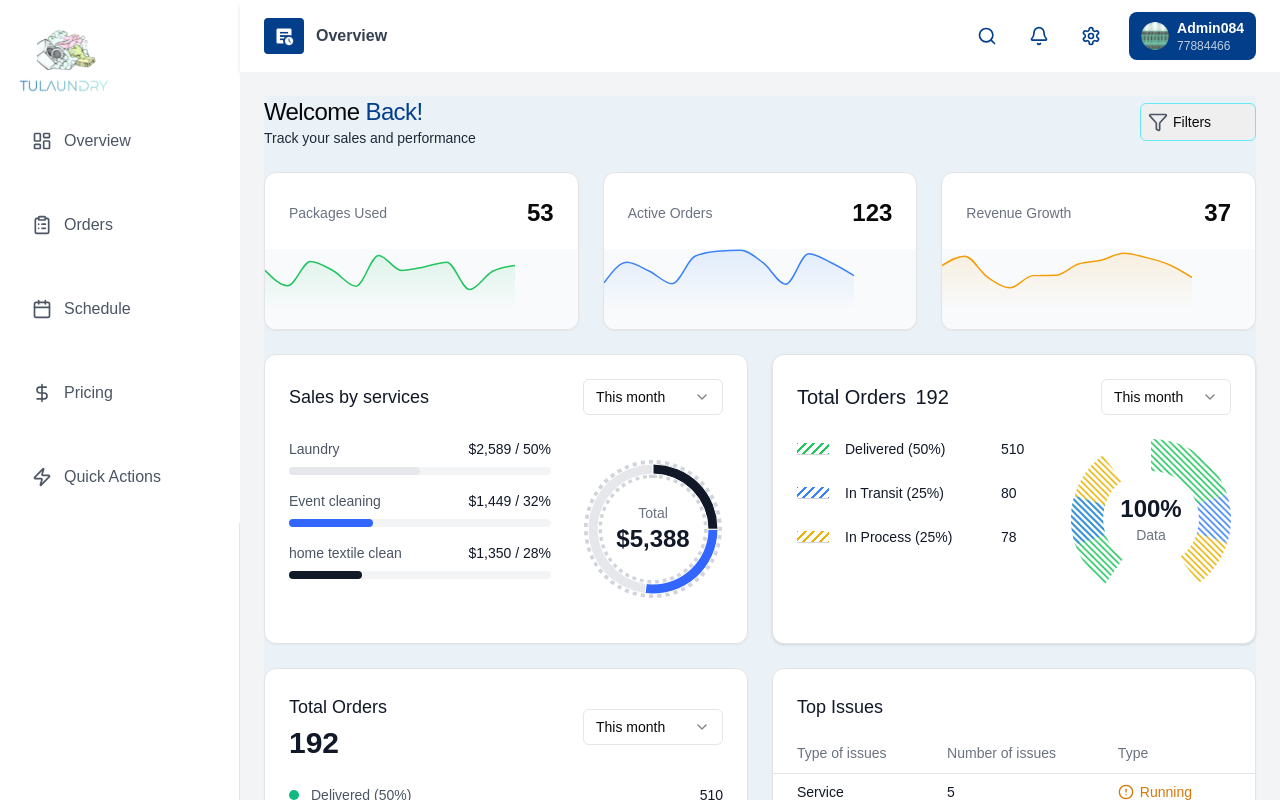
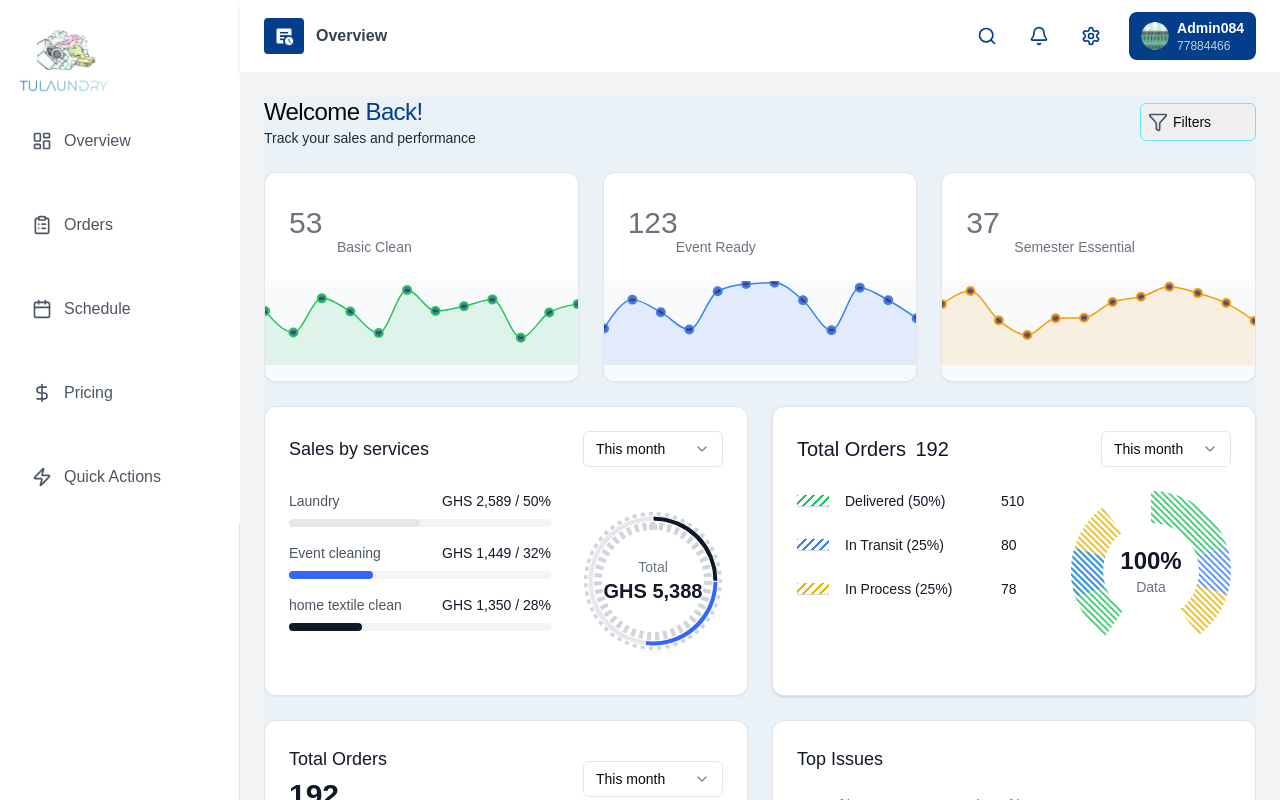
Before and after one commit to Aristocratjnr/service-provider-dashboard, a Next.js app: page / in a window 1280 px wide. Shown: the top 800 px of the page. Built offline with nearby package versions, Linux system fonts and the light colour scheme.

Commit message:
feat: update Dashboard layout and metrics, enhance chart components, and change currency format to GHS

```diff
--- a/app/(dashboard)/overview/page.tsx
+++ b/app/(dashboard)/overview/page.tsx
@@ -6,7 +6,6 @@ import { AreaChartSmall } from "@/components/charts/area-chart";
 import { TopServices } from "@/components/top-services";
 import { Orders } from "@/components/orders";
 import { MethodPreferred } from "@/components/method-preffered";
-import { FunnelIcon } from '@heroicons/react/24/solid';
 import { FilterIcon } from "lucide-react";
 
 const orderStatusData = [
@@ -58,10 +57,10 @@ export default function Dashboard() {
           </h1>
           <p className="text-sm text-gray-800">Track your sales and performance</p>
         </div>
-        {/* Dropdown with Icon */}
+
         <div className="relative">
           <select className="appearance-none w-full rounded-md border border-cyan-300 pl-8 pr-3 py-2 text-sm">
-            <option className="text-gray-500 text-lg">Filters</option>
+            <option>Filters</option>
             <option>Today</option>
             <option>This Week</option>
             <option>This Month</option>
@@ -71,17 +70,17 @@ export default function Dashboard() {
       </div>
       <div className="grid gap-6 md:grid-cols-3">
         <MetricsCard
-          title="Packages Used"
+          title="Basic Clean"
           value="53"
           chart={<AreaChartSmall data={generateChartData(12)} color="#22c55e" />}
         />
         <MetricsCard
-          title="Active Orders"
+          title="Event Ready"
           value="123"
           chart={<AreaChartSmall data={generateChartData(12)} color="#3b82f6" />}
         />
         <MetricsCard
-          title="Revenue Growth"
+          title="Semester Essential"
           value="37"
           chart={<AreaChartSmall data={generateChartData(12)} color="#f59e0b" />}
         />
--- a/components/charts/area-chart.tsx
+++ b/components/charts/area-chart.tsx
@@ -1,19 +1,21 @@
-'use client'
+'use client';
 
-import { AreaChart, Area, ResponsiveContainer } from 'recharts'
+import React from 'react';
+import { AreaChart, Area, ResponsiveContainer, CartesianGrid, Tooltip } from 'recharts';
 
 interface AreaChartProps {
-  data: Array<{ value: number }>
-  color: string
+  data: Array<{ value: number }>;
+  color: string;
 }
 
 export function AreaChartSmall({ data, color }: AreaChartProps) {
   return (
-    <div className="h-[60px] mt-3">
-      <ResponsiveContainer width="80%" height="100%">
+    <div className="h-[70px] mt-4">
+      <ResponsiveContainer width="100%" height="120%">
         <AreaChart data={data} margin={{ top: 0, right: 0, left: 0, bottom: 0 }}>
+          {/* Gradient for the area fill */}
           <defs>
-            <linearGradient id={`gradient-${color}`} x1="0" y1="0" x2="0" y2="1">
+            <linearGradient id={`gradient-${color}`} x1="0" y1="1" x2="0" y2="2">
               <stop offset="0%" stopColor={color} stopOpacity={0.2} />
               <stop offset="100%" stopColor={color} stopOpacity={0} />
             </linearGradient>
@@ -24,10 +26,16 @@ export function AreaChartSmall({ data, color }: AreaChartProps) {
             stroke={color}
             fill={`url(#gradient-${color})`}
             strokeWidth={1.5}
-            dot={false}
+            dot={{
+              r: 4,
+              stroke: color,
+              strokeWidth: 2,
+              fill: '#03045E',
+            }}
           />
+          <Tooltip />
         </AreaChart>
       </ResponsiveContainer>
     </div>
-  )
+  );
 }
--- a/components/charts/donut-chart.tsx
+++ b/components/charts/donut-chart.tsx
@@ -1,3 +1,4 @@
+import React from 'react'
 import { PieChart, Pie, Cell, ResponsiveContainer } from 'recharts'
 import { formatCurrency } from "@/lib/utils"
 
@@ -11,10 +12,14 @@ interface DonutChartProps {
 }
 
 export function DonutChart({ data, total }: DonutChartProps) {
+  const totalValue = data.reduce((sum, entry) => sum + entry.value, 0)
+  const progressAngle = (totalValue / total) * 360
+
   return (
     <div className="relative w-[140px] h-[180px]">
       <ResponsiveContainer width="100%" height="100%">
         <PieChart>
+          {/* Background dashed circle */}
           <Pie
             data={[{ name: 'stroked', value: 100 }]}
             cx="50%"
@@ -34,12 +39,26 @@ export function DonutChart({ data, total }: DonutChartProps) {
             />
           </Pie>
 
+          {/* Progress line */}
+          <Pie
+            data={[{ name: 'progress', value: 100 }]}
+            cx="50%"
+            cy="50%"
+            innerRadius={60}
+            outerRadius={65}
+            startAngle={90}
+            endAngle={90 + progressAngle}
+            dataKey="value"
+          >
+            <Cell fill="#000000" />
+          </Pie>
+
           {/* Foreground Data */}
           <Pie
             data={data}
             cx="50%"
             cy="50%"
-            innerRadius={55}
+            innerRadius={60}
             outerRadius={65}
             startAngle={90}
             endAngle={450}
@@ -55,7 +74,7 @@ export function DonutChart({ data, total }: DonutChartProps) {
       <div className="absolute inset-0 flex items-center justify-center">
         <div className="text-center">
           <div className="text-sm text-gray-500">Total</div>
-          <div className="text-2xl font-bold text-gray-900">{formatCurrency(total)}</div>
+          <div className="text-xl font-bold text-gray-900">{formatCurrency(total)}</div>
         </div>
       </div>
     </div>
--- a/components/metrics-card.tsx
+++ b/components/metrics-card.tsx
@@ -10,11 +10,14 @@ export function MetricsCard({ title, value, chart }: MetricsCardProps) {
   return (
     <Card className="overflow-hidden bg-white shadow-sm">
       <CardHeader className="flex flex-row items-center justify-between space-y-0 pb-2">
-        <div className="text-sm font-medium text-gray-500">{title}</div>
-        <div className="text-2xl font-semibold">{value}</div>
+      <div className="flex flex-col gap-1">
+      <sub className="text-3xl font-semi-bold text-gray-500">{value}</sub>
+        <div className="text-sm text-gray-500 transform translate-x-12">{title}
+        </div>
+        </div>
       </CardHeader>
       <CardContent className="p-0">
-        <div className="h-[80px] bg-[#F8FAFC]">{chart}</div>
+        <div className="h-[100px] mt-4 bg-[#F8FAFC]">{chart}</div>
       </CardContent>
     </Card>
   )
--- a/components/metrix.tsx
+++ b/components/metrix.tsx
@@ -9,7 +9,7 @@ export function Metrics() {
   const metrics = [
     {
       label: "Packages Used",
-      value: "53",
+      value: "52",
       subLabel: "Last 7 days",
       color: colors.primary,
       data: Array.from({ length: 20 }, () => ({ value: Math.random() * 100 }))
--- a/lib/utils.ts
+++ b/lib/utils.ts
@@ -8,7 +8,7 @@ export function cn(...inputs: ClassValue[]) {
 export function formatCurrency(value: number): string {
   return new Intl.NumberFormat('en-US', {
     style: 'currency',
-    currency: 'USD',
+    currency: 'GHS',
     minimumFractionDigits: 0,
     maximumFractionDigits: 0,
   }).format(value)
```
